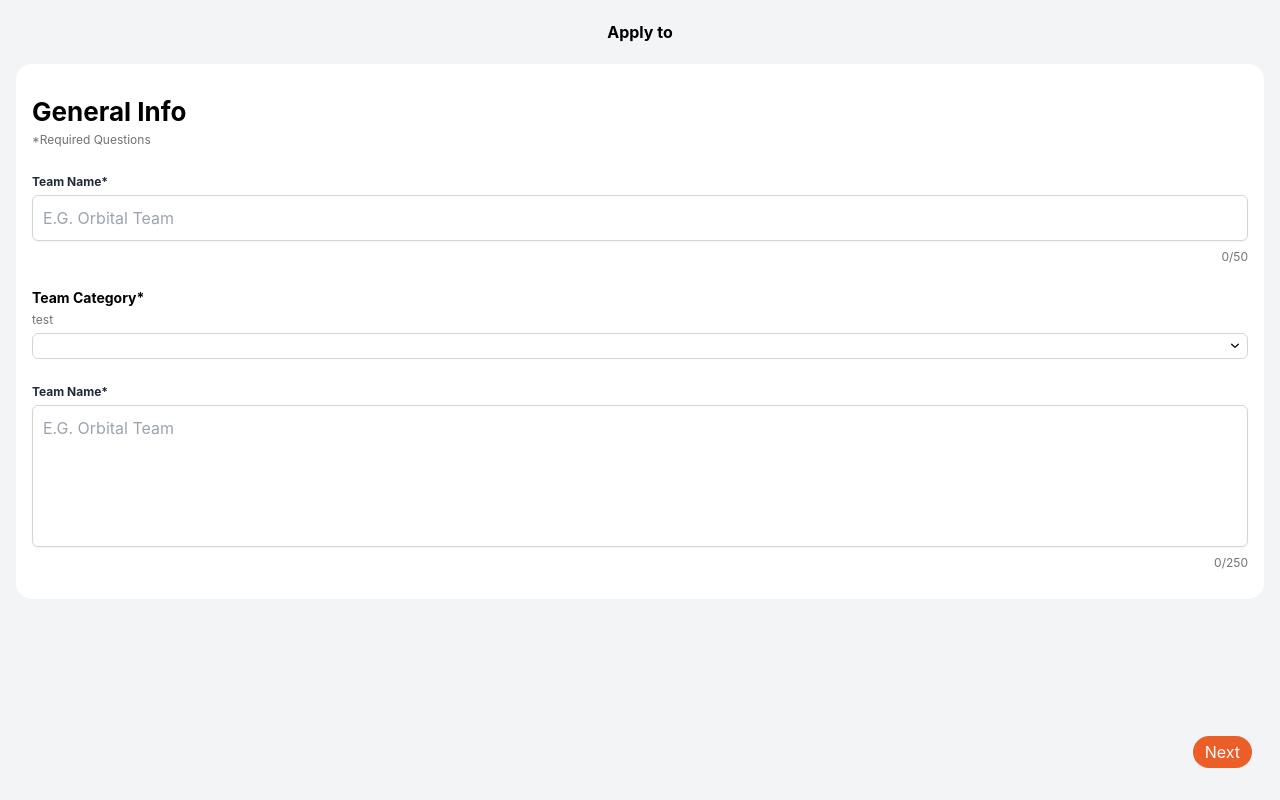
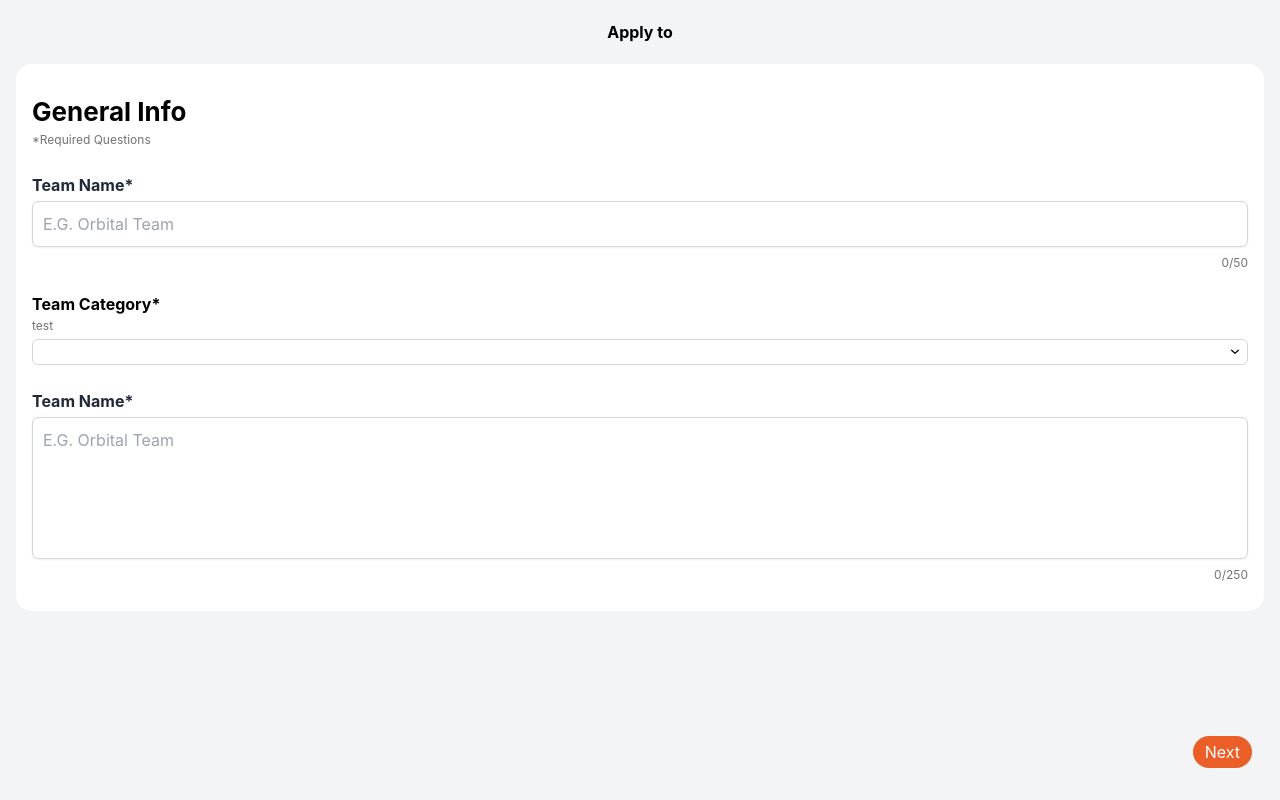
Before and after one commit to DSC-TechLead/nusdevs-frontend-vite, a React (Vite) app: page /hosting-demo in a window 1280 px wide. Built offline with nearby package versions, Linux system fonts and the light colour scheme.

Commit message:
Modify dropdown font header

```diff
--- a/src/components/common/form/dropdown.tsx
+++ b/src/components/common/form/dropdown.tsx
@@ -33,7 +33,7 @@ const Dropdown: React.FC<DropdownProps> = ({
   return (
     <div className="flex flex-col items-start w-full gap-2">
       {/* Dropdown Title */}
-      <h2 className="text-primary-text font-inter text-sm/6 font-bold leading-[18px]">
+      <h2 className="text-primary-text font-inter font-bold leading-[18px]">
         {label}
       </h2>
 
--- a/src/components/common/form/textinput.tsx
+++ b/src/components/common/form/textinput.tsx
@@ -21,9 +21,7 @@ const TextInput: React.FC<TextInputProps> = ({
 }) => {
   return (
     <div className="w-full">
-      <label className="block mb-1 font-bold text-gray-800 text-body-small">
-        {label}
-      </label>
+      <label className="block mb-1 font-bold text-gray-800">{label}</label>
       <p className="mb-2 text-gray-500 text-body-small">{description}</p>
       <div>
         <textarea
```
